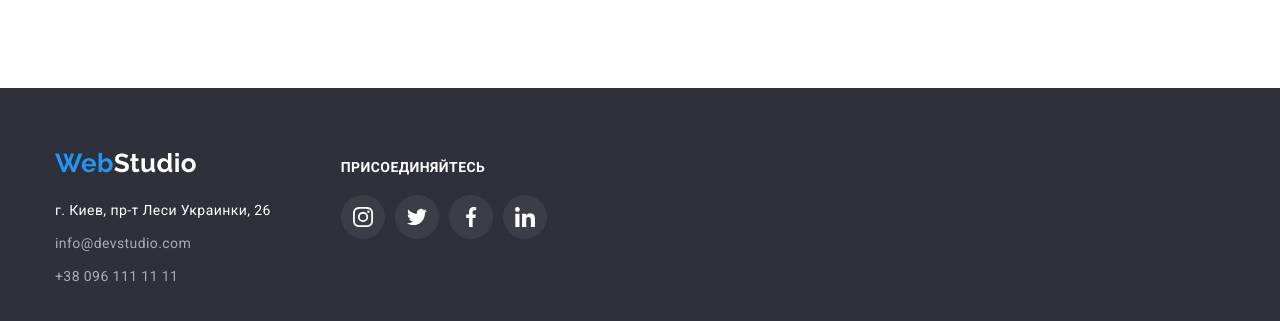
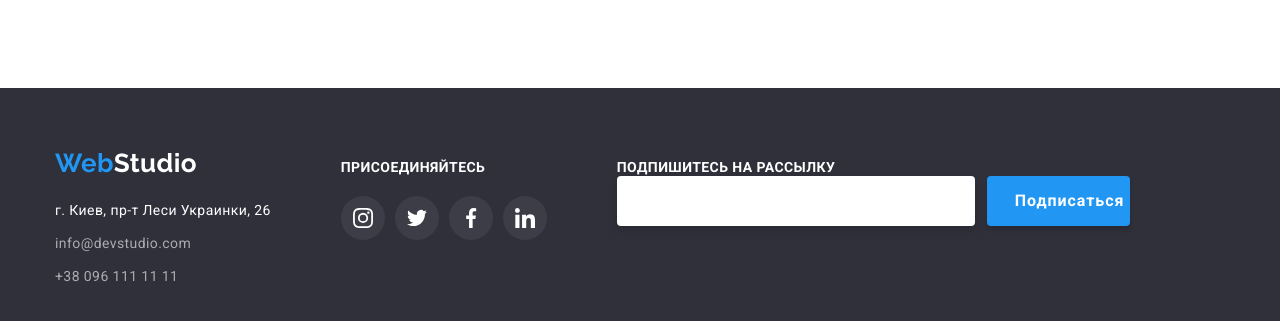
Before and after one commit to Olli4ka/goit-markup-hw-06, a plain HTML site: page index.html in a window 1280 px wide. Shown: the part 2589-2910 px from the top of the page. Drawn offline with nearby package versions, Linux system fonts and the light colour scheme.

Commit message:
форма в футере

```diff
--- a/css/styles.css
+++ b/css/styles.css
@@ -453,10 +453,10 @@ address a:focus {
 .add {
 	font-weight: 700;
 	font-size: 14px;
-	line-height: 16px;
+	line-height: 1.14;
 	letter-spacing: 0.03em;
 	text-transform: uppercase;
-	color: #ffffff;
+	color: var(--main-title-color);
 	margin-bottom: 20px;
 	display: block;
 }
@@ -480,6 +480,54 @@ address a:focus {
 .sotial-links:hover,
 .sotial-links:focus {
 	background-color: var(--accent-color);
+}
+.subscribe {
+	font-weight: 700;
+	font-size: 14px;
+	line-height: 1.14;
+	letter-spacing: 0.03em;
+	text-transform: uppercase;
+	margin-bottom: 20px;
+
+	color: var(--main-title-color);
+}
+.subscribe-form {
+	display: flex;
+	gap: 12px;
+}
+.subscribe-input {
+	width: 358px;
+	height: 50px;
+	border: 1px solid rgba(255, 255, 255, 0.3);
+	filter: drop-shadow(0px 4px 4px rgba(0, 0, 0, 0.15));
+	border-radius: 4px;
+	padding-left: 16px;
+}
+.subscribe-input::placeholder {
+	font-weight: 400;
+	font-size: 16px;
+	line-height: 1.25;
+	display: flex;
+	align-items: center;
+	letter-spacing: 0.03em;
+
+	color: rgba(255, 255, 255, 0.6);
+}
+.subscribe-button {
+	font-weight: 700;
+	font-size: 16px;
+	line-height: 1.88;
+	display: flex;
+	align-items: center;
+	padding-left: 28px;
+
+	letter-spacing: 0.06em;
+	color: var(--main-title-color);
+	background-color: var(--accent-color);
+	box-shadow: 0px 4px 4px rgba(0, 0, 0, 0.15);
+	border-radius: 4px;
+	margin-left: auto;
+	margin-right: auto;
 }
 /* -----------------------------ПОРТФОЛИО------------------------------- */
 .portfolio {
--- a/index.html
+++ b/index.html
@@ -405,6 +405,14 @@
 						</li>
 					</ul>
 				</div>
+
+				<div>
+					<strong class="subscribe">Подпишитесь на рассылку</strong>
+					<form class="subscribe-form">
+						<input type="email" class="subscribe-input" name="user-email" placeholder="E-mail" />
+						<button type="submit" class="subscribe-button">Подписаться</button>
+					</form>
+				</div>
 			</div>
 		</footer>
 		<!-- --------------------------МОДАЛКА-------------------------- -->
```
